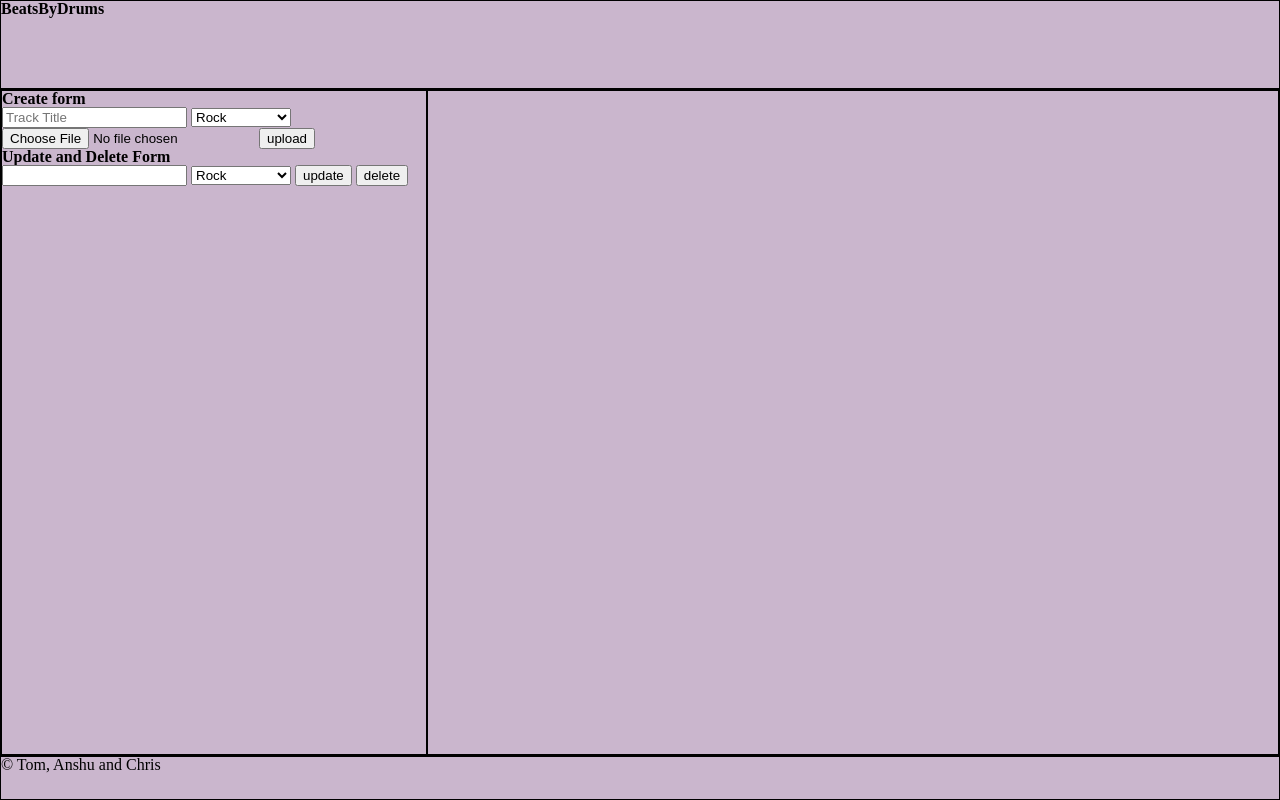
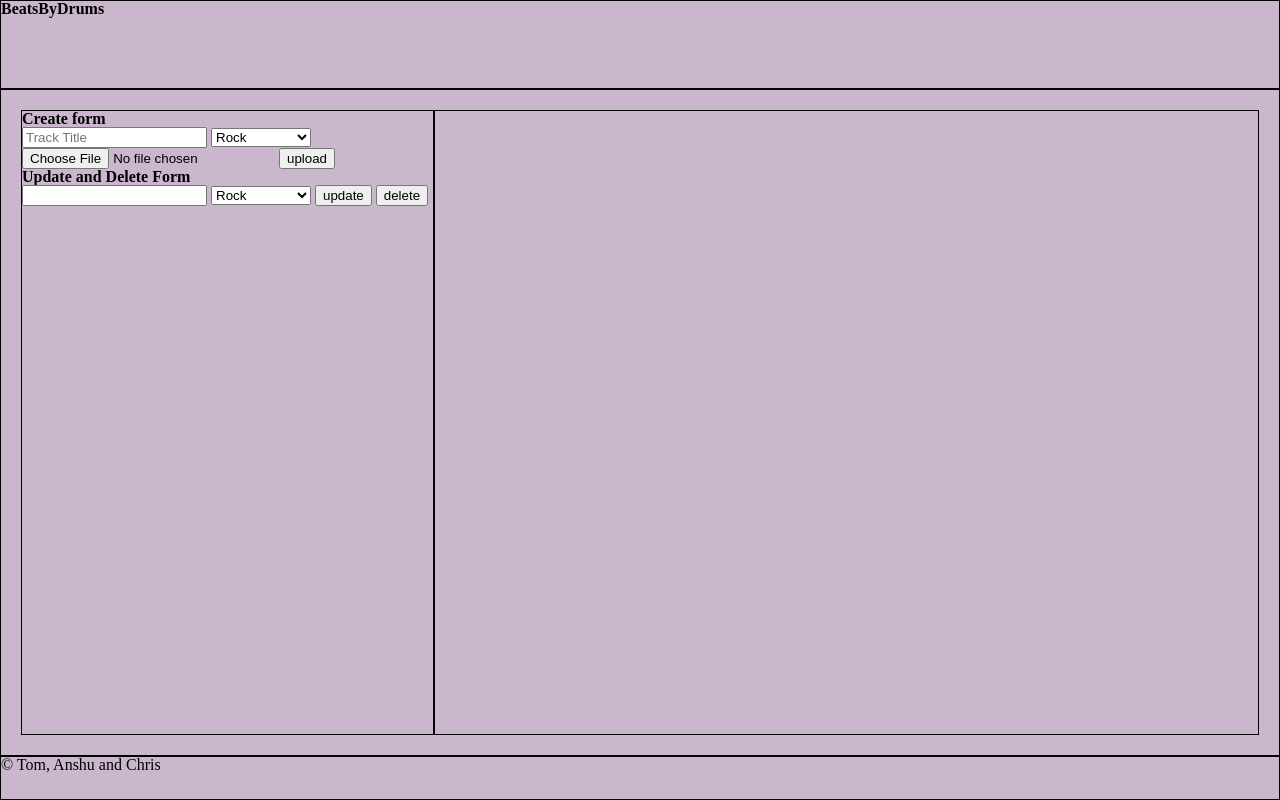
Before and after one commit to tombulb/drum-beats, a website: page client/index.html in a window 1280 px wide. Drawn offline with nearby package versions, Linux system fonts and the light colour scheme; no server answers.

Commit message:
added padding to containers

```diff
--- a/client/css/style.css
+++ b/client/css/style.css
@@ -32,8 +32,10 @@ main {
     grid-template-columns: 3fr 6fr;
     height: 100%;
     overflow: auto;
+    padding: 20px;
 }
 
 .feed-section {
     overflow: auto;
+    padding: 20px 50px;
 }
```
